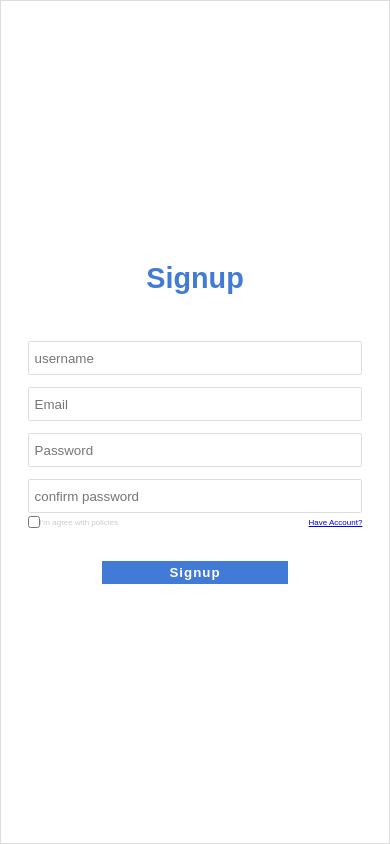
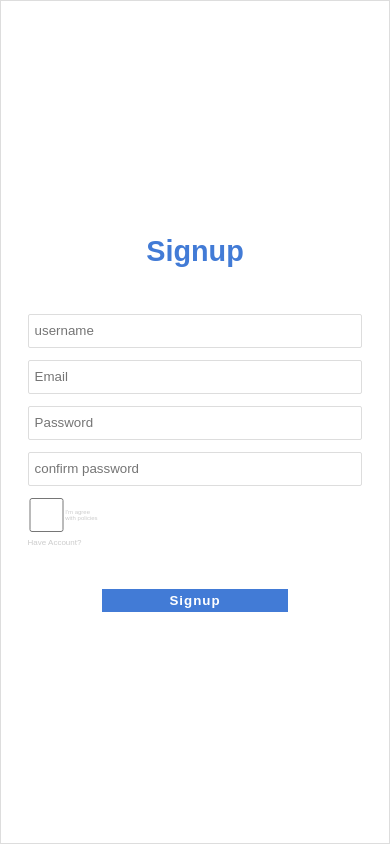
Before and after one commit to Ahoorast/KalamGhermez, a React (Create React App) app in the folder KalamGhermez/reactKalam/: page /signup in a window 390 px wide. Built offline with nearby package versions, Linux system fonts and the light colour scheme.

Commit message:
cleaner code

```diff
--- a/KalamGhermez/reactKalam/src/components/home/Home.css
+++ b/KalamGhermez/reactKalam/src/components/home/Home.css
@@ -49,11 +49,12 @@
 }
 
 
-.header__nav-links {
+.header__nav-links, .header__nav-links:active {
 	padding: 3px 9px;
 	height: 28px;
 	width: 50%;
 	height: 35px;
+	text-decoration: none;
 	background: #ab183a;
 	border: 1px solid #82082c;
 	color: #fff;
@@ -68,14 +69,14 @@
 
 }
 
-@@media only screen and (max-width: 800px) {
+@media only screen and (max-width: 800px) {
 
 
 .header__nav {
 	border-top: 5px solid #82082c;
 	background: #fff;
 	position: absolute;
-	top: 20px;
+	top: 30px;
 	width: 100%;
 	height: 66px;
 	border-bottom: 1px solid #ddd;
@@ -91,33 +92,36 @@
 	right: 2px;
 	display: flex;
 	align-items: center;
-	justify-content: center;
-	width: 100%;
+	justify-content: flex-end;
+	width: 60%;
 	height: 100%;
 }
 
 .header__nav-right input {
-	width: 80%;
+	width: 40%;
 	padding: 3px 10px;
 	margin: 2px;
 	height: 35px;
+	position: relative;
 }
 
-.header__nav-right.signup {
+.header__nav-links.signup {
 	display: none;
 }
 .header__nav-btns {
-	width: 14%;
+	position: relative;
+	width: 20%;
+	margin-left: 4px;
 	display: flex;
 	align-items: center;
 	justify-content: center;
 }
 
 
-.header__nav-links {
+.header__nav-links, .header__nav-links:active {
+	text-decoration: none;
 	padding: 3px 9px;
 	height: 28px;
-	width: 50%;
 	height: 35px;
 	background: #ab183a;
 	border: 1px solid #82082c;
@@ -129,6 +133,9 @@
 	display: flex;
 	align-items: center;
 	justify-content: center;
+	position: absolute;
+	right: 0;
+
 }
 
 }
--- a/KalamGhermez/reactKalam/src/components/home/Home.js
+++ b/KalamGhermez/reactKalam/src/components/home/Home.js
@@ -2,7 +2,7 @@ import React from 'react';
 import { Link } from "react-router-dom";
 import './Home.css';
 
-const Header = () => {
+const Home = () => {
 
 	return(
 			<div className="header">
@@ -26,4 +26,4 @@ const Header = () => {
 }
 
 
-export default Header;
+export default Home;
--- a/KalamGhermez/reactKalam/src/components/login/Login.css
+++ b/KalamGhermez/reactKalam/src/components/login/Login.css
@@ -134,11 +134,12 @@ font-size: 10px;
   padding: 3px 8px;
   border: 1px solid #ddd;
   border-radius: 4px;
-  margin-top: 10px
+  margin-top: 10px;
 }
 
 .login__form-inf {
   width: 80%;
+  max-width: 470px;
   display: flex;
   align-items: flex-start;
   justify-content: flex-start;
@@ -149,6 +150,7 @@ font-size: 10px;
 
 .login__form-btn {
   width: 80%;
+  max-width: 470px;
   height: 32px;
   border: 1px solid blue;
   color: #fff;
--- a/KalamGhermez/reactKalam/src/components/signup/Signup.css
+++ b/KalamGhermez/reactKalam/src/components/signup/Signup.css
@@ -8,6 +8,50 @@
 	flex-direction: row;
 	padding: 40px;
 }
+
+
+.signup-page__inf {
+	width: 90%;
+	max-width: 470px;
+	position: relative;
+	display: flex;
+	align-items: flex-start;
+	justify-content: flex-start;
+	flex-direction: column;
+}
+
+ .signup-page__policy {
+	 font-size: 6px;
+	 color: #ccc;
+	 display: flex;
+	 align-items: center;
+	 justify-content: center;
+	 flex-direction: row;
+ }
+
+ .signup-page__policy input {
+	 width: 1px;
+	 height: 1px;
+	 margin-right: 3px;
+	 color: #ccc;
+	 font-size: 6px;
+ }
+
+ .signup-page__haveaccount, .signup-page__haveaccount:active {
+		font-size: 8px;
+		color: #ccc;
+		text-decoration: none;
+		cursor: pointer;
+		display: flex;
+		align-items: center;
+		justify-content: center;
+
+ }
+
+ .error {
+	 font-size: 10px;
+	 color: red;
+ }
 
 @media only screen and (min-width: 800px){
 .square-top {
@@ -98,50 +142,6 @@
 	width: 50%;
 }
 
-.signup-page__inf {
-	width: 90%;
-	position: relative;
-	display: flex;
-	align-items: center;
-	justify-content: center;
-	flex-direction: row;
-}
-
- .signup-page__policy {
-	 font-size: 8px;
-	 color: #ccc;
-	 display: flex;
-	 align-items: center;
-	 justify-content: center;
-	 flex-direction: row;
-	 position: absolute;
-	 left: 0;
-	 bottom: -15px;
- }
-
- .signup-page__policy input {
-	 width: 12px;
-	 height: 12px;
-	 color: #ccc;
- }
-
- .signup-page__haveaccount {
-		position: absolute;
-		font-size: 8px;
-		color: #ccc;
-		cursor: pointer;
-		display: flex;
-		align-items: center;
-		justify-content: center;
-		flex-direction: row;
-		right: 0;
-		bottom: -8px;
- }
-
- .error {
-	 font-size: 10px;
-	 color: red;
- }
 }
 
 @media only screen and (max-width: 800px){
@@ -223,48 +223,4 @@
 	width: 50%;
 }
 
-.signup-page__inf {
-	width: 90%;
-	position: relative;
-	display: flex;
-	align-items: flex-start;
-	justify-content: flex-start;
-	flex-direction: column;
 }
-
- .signup-page__policy {
-	 font-size: 8px;
-	 color: #ccc;
-	 display: flex;
-	 align-items: center;
-	 justify-content: center;
-	 flex-direction: row;
-	 position: absolute;
-	 left: 0;
-	 bottom: -15px;
- }
-
- .signup-page__policy input {
-	 width: 12px;
-	 height: 12px;
-	 color: #ccc;
- }
-
- .signup-page__haveaccount {
-		position: absolute;
-		font-size: 8px;
-		color: #ccc;
-		cursor: pointer;
-		display: flex;
-		align-items: center;
-		justify-content: center;
-		flex-direction: row;
-		right: 0;
-		bottom: -8px;
- }
-
- .error {
-	 font-size: 10px;
-	 color: red;
- }
-}
--- a/KalamGhermez/reactKalam/src/components/signup/Signup.js
+++ b/KalamGhermez/reactKalam/src/components/signup/Signup.js
@@ -74,17 +74,16 @@ const Signup = (props) => {
 						<input type="email" placeholder="Email" onChange={emailCahngeHandler} onBlur={check} style={{borderColor: emailColor}}/>
 						<input type="Password" placeholder="Password" onChange={passwordChangeHandler} onBlur={check} style={{borderColor: passwordColor}}/>
 						<input type="password" placeholder="confirm password" onChange={confirmPasswordCahngeHandler} onBlur={check} style={{borderColor: passwordColor}}/>
-						<div className="signup-page__inf">
-							<div className="signup-page__policy">
-								<input type="checkbox"/>
-								<p>I'm agree with policies</p>
-							</div>
-							<div className="signup-page__haveaccount">
-								<Link to="/login">Have Account?</Link>
-							</div>
+					</div>
+					<div className="signup-page__inf">
+						<div className="signup-page__policy">
+							<input type="checkbox"/>
+							<p>I'm agree with policies</p>
+						</div>
+						<div>
+							<Link to="/login" className="signup-page__haveaccount">Have Account?</Link>
 						</div>
 					</div>
-
 					<button>Signup</button>
 				</form>
 			</div>
```
